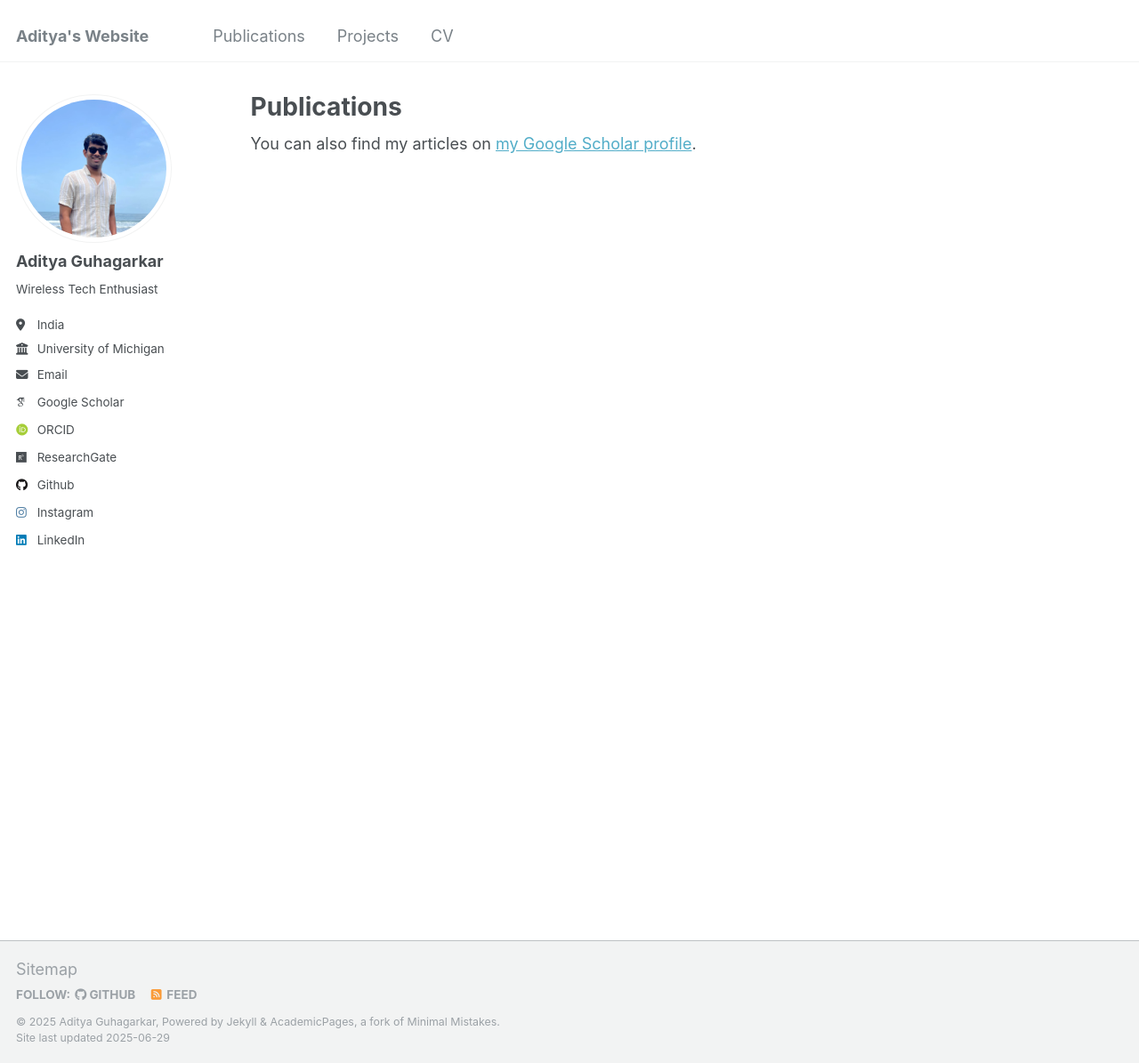
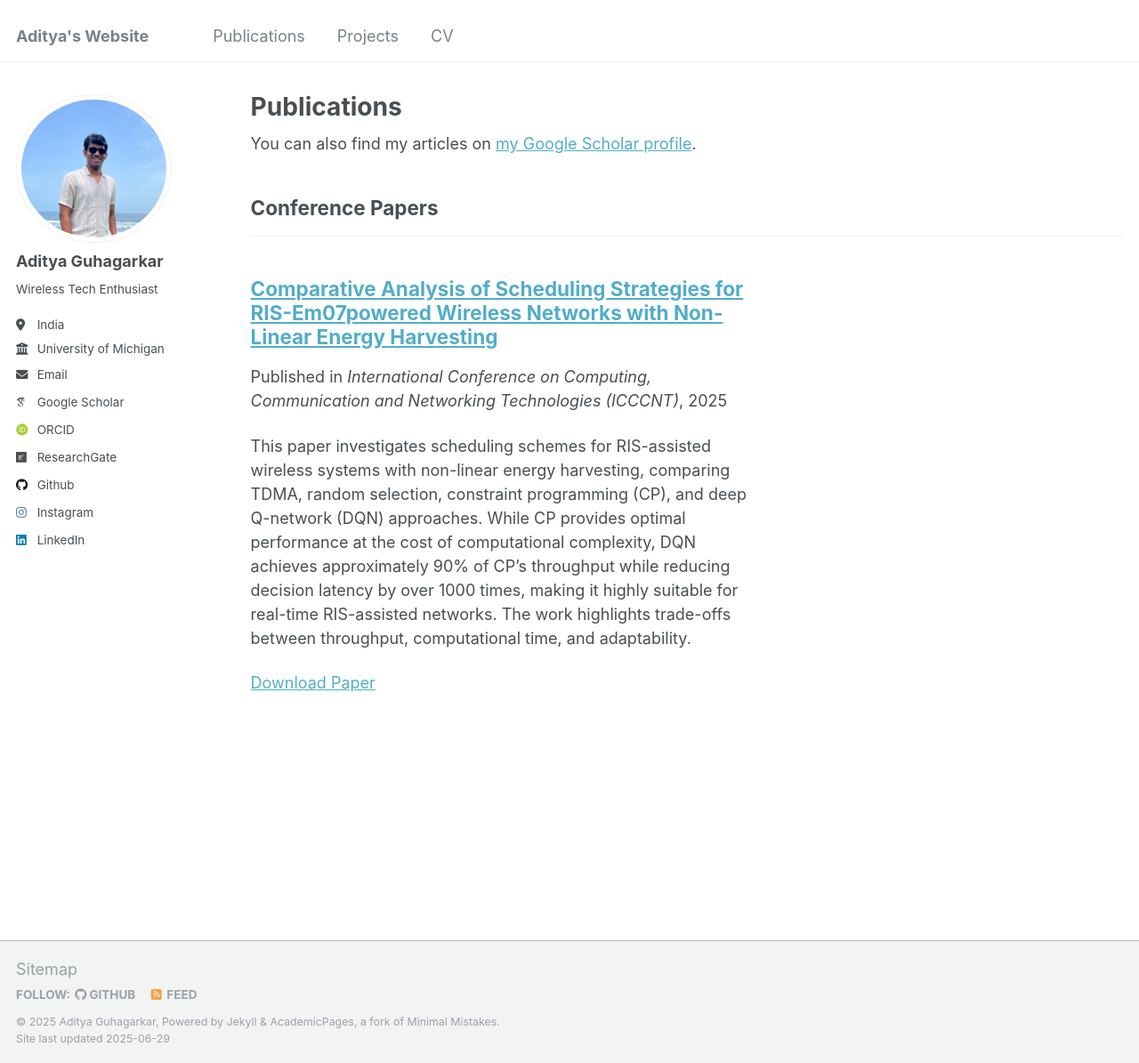
Before and after one commit to AdityaGuhagarkar/adityaguhagarkar.github.io, a Jekyll site: the page built from _pages/publications.html, in a window 1280 px wide and 1195 px high. Shown: the whole window at 89% size. Built offline with Jekyll 4.4.1, drawn with Linux system fonts in a browser that asks for light colours; some web fonts are replaced; a file with an impossible date is left out.

Commit message:
Update paper1.md

```diff
--- a/_publications/paper1.md
+++ b/_publications/paper1.md
@@ -1,5 +1,5 @@
 ---
-title: "Comparative Analysis of Scheduling Strategies for RIS-Empowered Wireless Networks with Non-Linear Energy Harvesting"
+title: "Comparative Analysis of Scheduling Strategies for RIS-Em07powered Wireless Networks with Non-Linear Energy Harvesting"
 collection: publications
 category: conferences
 excerpt: >
```
Also changed, not shown: other parts of _publications/paper1.md (+1 -1 lines).
